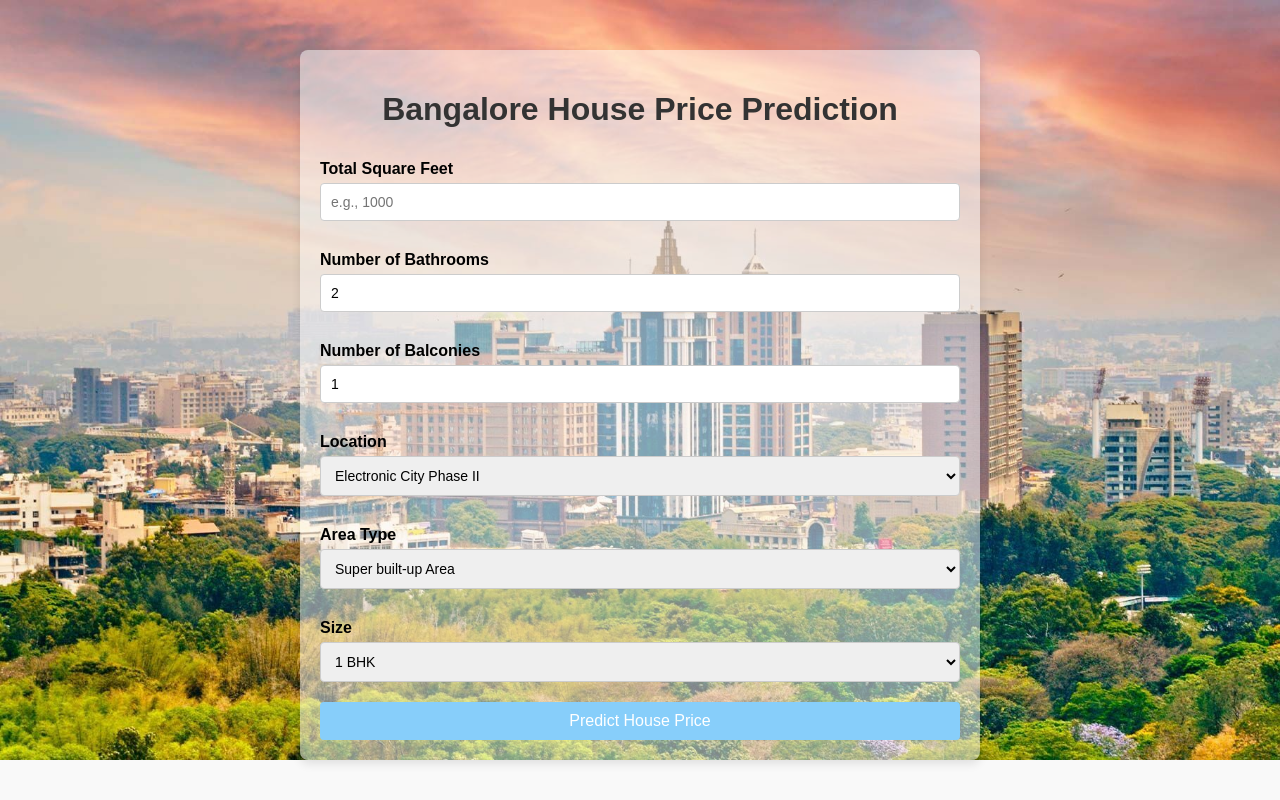
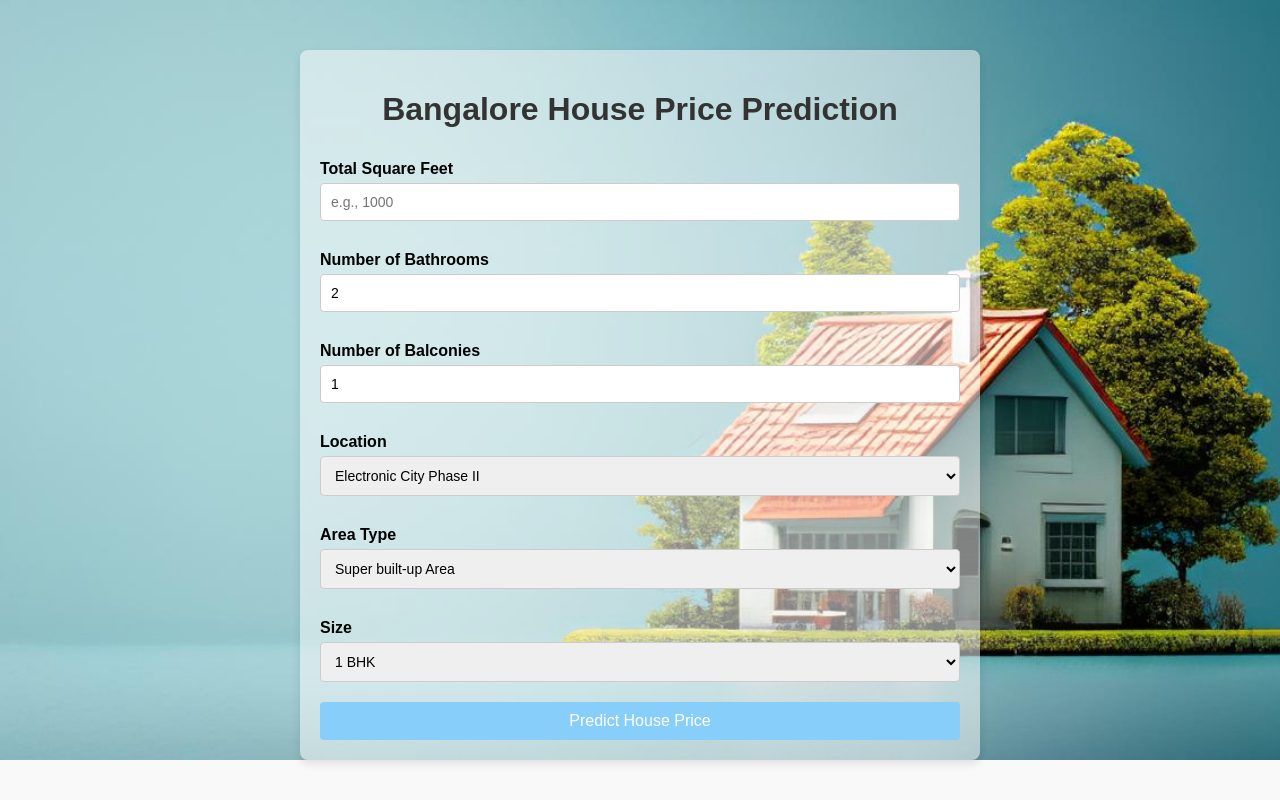
Before and after one commit to vaishali-sekar/AACSV, a FastAPI app: page / in a window 1280 px wide. Run offline with FastAPI, Linux system fonts and the light colour scheme; parts of the project's set-up code (start-up, migrations or seed data) failed here and were passed over.

Commit message:
Update style.css

```diff
--- a/static/style.css
+++ b/static/style.css
@@ -3,7 +3,7 @@ body {
     margin: 0;
     padding: 0;
     background-color: #f9f9f9;
-    background-image: url("Bangalorepic2.jpg"); /* Corrected Path */
+    background-image: url("bgpic.jpeg"); /* Corrected Path */
     background-size: cover; /* Ensures the image covers the entire background */
     background-repeat: no-repeat; /* Prevents tiling of the image */
     background-position: left; /* Centers the image in the viewport */
```
